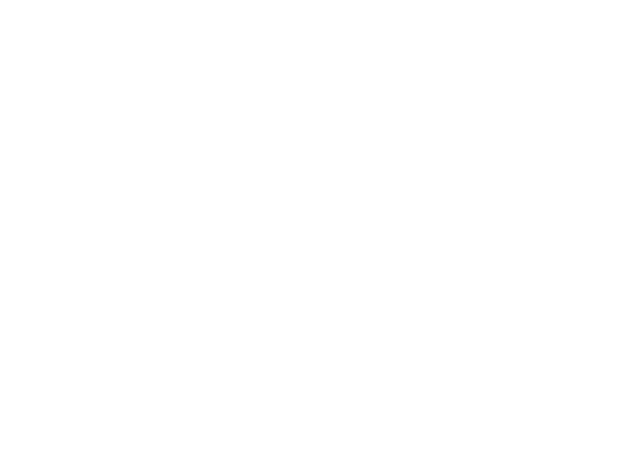
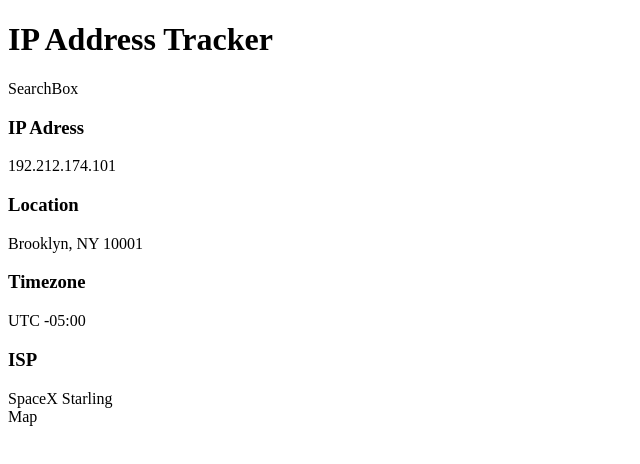
Before and after one commit to dogukan-aysan/IP-Address-Tracker, a React (Vite) app: page / in a window 1280 px wide. Shown: the top 464 px of the page, without its empty margins (0-640 px from the left). Built offline with nearby package versions, Linux system fonts and the light colour scheme.

Commit message:
Create components

```diff
--- a/src/App.jsx
+++ b/src/App.jsx
@@ -1,5 +1,15 @@
+import Header from "./Header";
+import Map from "./Map";
+import Overview from "./Overview";
+
 function App() {
-  return <></>;
+  return (
+    <main>
+      <Header />
+      <Overview />
+      <Map />
+    </main>
+  );
 }
 
 export default App;
--- /dev/null
+++ b/src/Header.jsx
@@ -0,0 +1,12 @@
+import SearchBox from "./SearchBox";
+
+function Header() {
+  return (
+    <header>
+      <h1>IP Address Tracker</h1>
+      <SearchBox />
+    </header>
+  );
+}
+
+export default Header;
--- /dev/null
+++ b/src/Info.jsx
@@ -0,0 +1,10 @@
+function Info({ field, value }) {
+  return (
+    <div>
+      <h3>{field}</h3>
+      <span>{value}</span>
+    </div>
+  );
+}
+
+export default Info;
--- /dev/null
+++ b/src/Map.jsx
@@ -0,0 +1,5 @@
+function Map() {
+  return <div>Map</div>;
+}
+
+export default Map;
--- /dev/null
+++ b/src/Overview.jsx
@@ -0,0 +1,14 @@
+import Info from "./Info";
+
+function Overview() {
+  return (
+    <div>
+      <Info field="IP Adress" value="192.212.174.101" />
+      <Info field="Location" value="Brooklyn, NY 10001" />
+      <Info field="Timezone" value="UTC -05:00" />
+      <Info field="ISP" value="SpaceX Starling" />
+    </div>
+  );
+}
+
+export default Overview;
--- /dev/null
+++ b/src/SearchBox.jsx
@@ -0,0 +1,5 @@
+function SearchBox() {
+  return <div>SearchBox</div>;
+}
+
+export default SearchBox;
```
